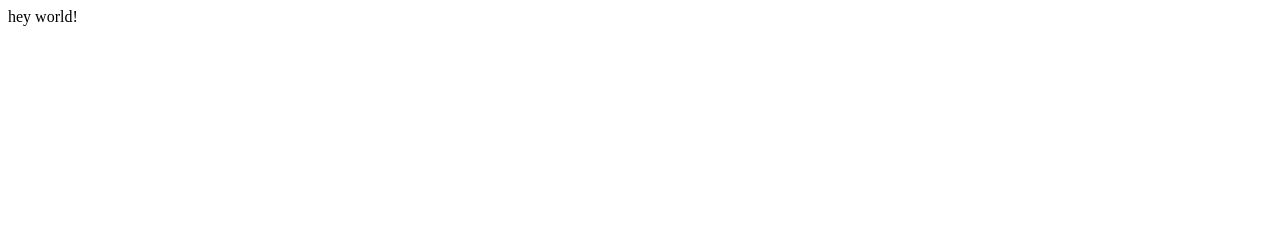
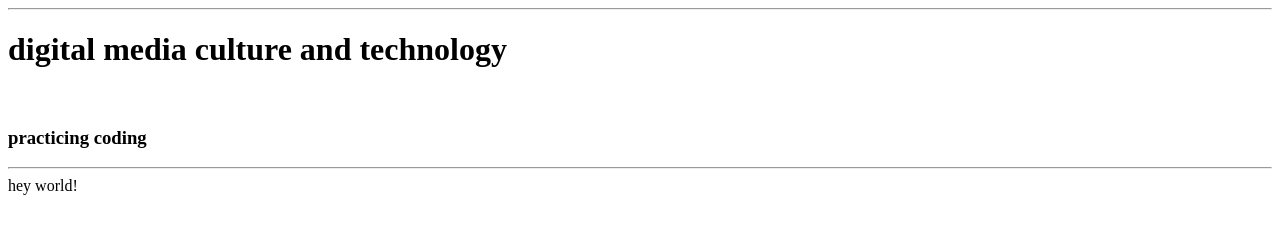
Before and after one commit to zeianneee/ma1800-code, a plain HTML site: page index.html in a window 1280 px wide. Drawn offline with Linux system fonts and the light colour scheme.

Commit message:
Update index.html

```diff
--- a/index.html
+++ b/index.html
@@ -1,3 +1,22 @@
+<head>
+<title>
+this is my work!
+</title>
+</head>
+
+<body>
+
+  <hr>
+<h1>
+  digital media culture and technology
+  </h1>
+<br>
+<h3>
+practicing coding
+  </h3>
+  <hr>
+</body>
+
 
 
 
```
